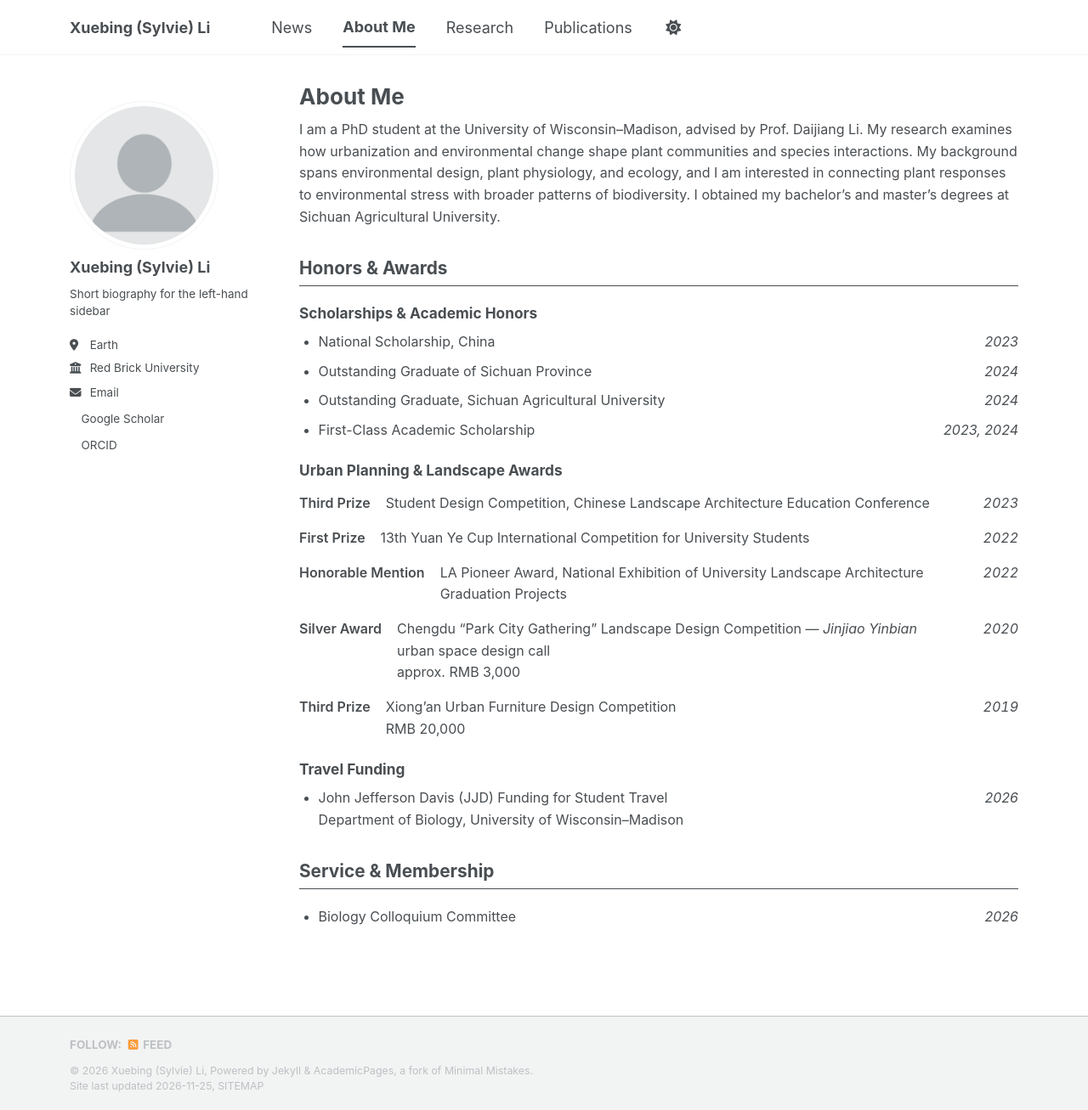
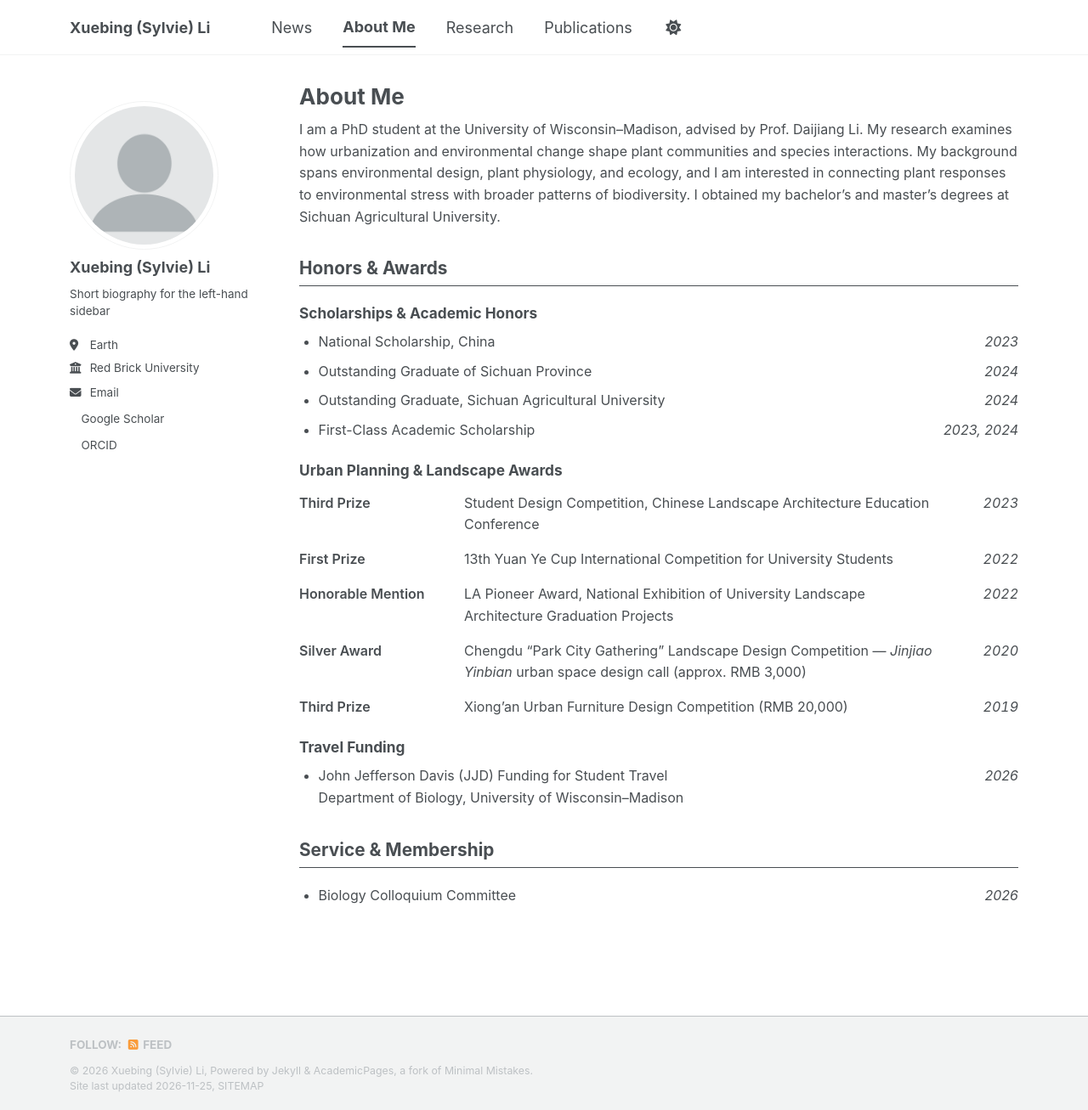
Before and after one commit to Snowiceli/Snowiceli.github.io, a Jekyll site: the page built from _pages/about.md, in a window 1280 px wide and 1307 px high. Shown: the whole window at 85% size. Built offline with Jekyll 4.4.1, drawn with Linux system fonts in a browser that asks for light colours; a script bundle is joined from its source files by our own code; a style sheet for code colours, icons or effects is not loaded.

Commit message:
Align award text and enlarge galleries without gaps or letterboxing

```diff
--- a/_includes/about-style.html
+++ b/_includes/about-style.html
@@ -17,9 +17,9 @@
 .about-cv .cv-awards li { margin-bottom: .5rem; }
 .about-cv .cv-research .cv-description { font-size: inherit; line-height: inherit; }
 .about-cv .cv-planning-awards { list-style: none; padding: 0; margin: .75rem 0 1.25rem; }
-.about-cv .cv-planning-awards li { display: grid; grid-template-columns: max-content minmax(0, 1fr) 5em; align-items: baseline; column-gap: 1rem; margin-bottom: .85rem; }
+.about-cv .cv-planning-awards li { display: grid; grid-template-columns: 11em minmax(0, 1fr) 5em; align-items: baseline; column-gap: 1rem; margin-bottom: .85rem; }
 .about-cv .cv-award-level { font-weight: 600; }
-.about-cv .cv-award-name { min-width: 0; overflow-wrap: anywhere; }
+.about-cv .cv-award-name { min-width: 0; overflow-wrap: normal; }
 .about-cv .cv-award-amount { font-size: inherit; }
 .about-cv .cv-award-date { text-align: right; font-style: italic; font-variant-numeric: tabular-nums; }
 @media (max-width: 600px) {
--- a/_pages/about.md
+++ b/_pages/about.md
@@ -46,12 +46,12 @@ redirect_from:
 </li>
 <li>
 <strong class="cv-award-level">Silver Award</strong>
-<span class="cv-award-name">Chengdu “Park City Gathering” Landscape Design Competition — <em>Jinjiao Yinbian</em> urban space design call<br><span class="cv-award-amount">approx. RMB 3,000</span></span>
+<span class="cv-award-name">Chengdu “Park City Gathering” Landscape Design Competition — <em>Jinjiao Yinbian</em> urban space design call <span class="cv-award-amount">(approx. RMB 3,000)</span></span>
 <span class="cv-award-date">2020</span>
 </li>
 <li>
 <strong class="cv-award-level">Third Prize</strong>
-<span class="cv-award-name">Xiong’an Urban Furniture Design Competition<br><span class="cv-award-amount">RMB 20,000</span></span>
+<span class="cv-award-name">Xiong’an Urban Furniture Design Competition <span class="cv-award-amount">(RMB 20,000)</span></span>
 <span class="cv-award-date">2019</span>
 </li>
 </ul>
--- a/assets/css/main.scss
+++ b/assets/css/main.scss
@@ -66,12 +66,13 @@
 }
 
 
-/* Preserve complete figures and allow the image row to scroll on any screen. */
+/* Larger, edge-to-edge images share a height and retain their original ratios. */
 .research-map { margin: 1rem 0 1.5rem; }
 .research-map img { display: block; width: 100%; height: auto; }
 .image-gallery {
   display: flex;
-  gap: 1rem;
+  align-items: stretch;
+  gap: 0;
   overflow-x: auto;
   max-width: 100%;
   scroll-snap-type: x proximity;
@@ -84,22 +85,23 @@
   outline-offset: 4px;
 }
 .image-gallery figure {
-  flex: 0 0 clamp(240px, 38%, 420px);
+  flex: 0 0 auto;
+  width: max-content;
+  max-width: none;
   min-width: 0;
   margin: 0;
   scroll-snap-align: start;
 }
-.image-gallery a { display: block; }
+.image-gallery a {
+  display: block;
+  height: clamp(300px, 38vw, 460px);
+}
 .image-gallery img {
   display: block;
-  width: 100%;
-  height: 260px;
-  object-fit: contain;
-  background: #fff;
-  border: 1px solid var(--global-border-color);
+  width: auto;
+  max-width: none;
+  height: 100%;
+  object-fit: fill;
+  background: transparent;
+  border: 0;
 }
-.image-gallery figcaption {
-  margin-top: .4rem;
-  font-size: 14px;
-  line-height: 1.4;
-}
```
